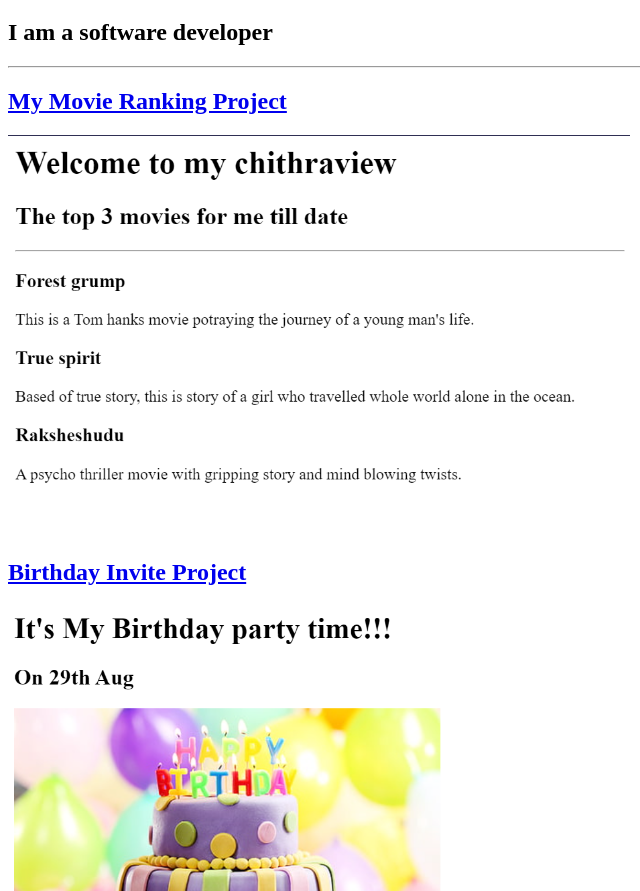
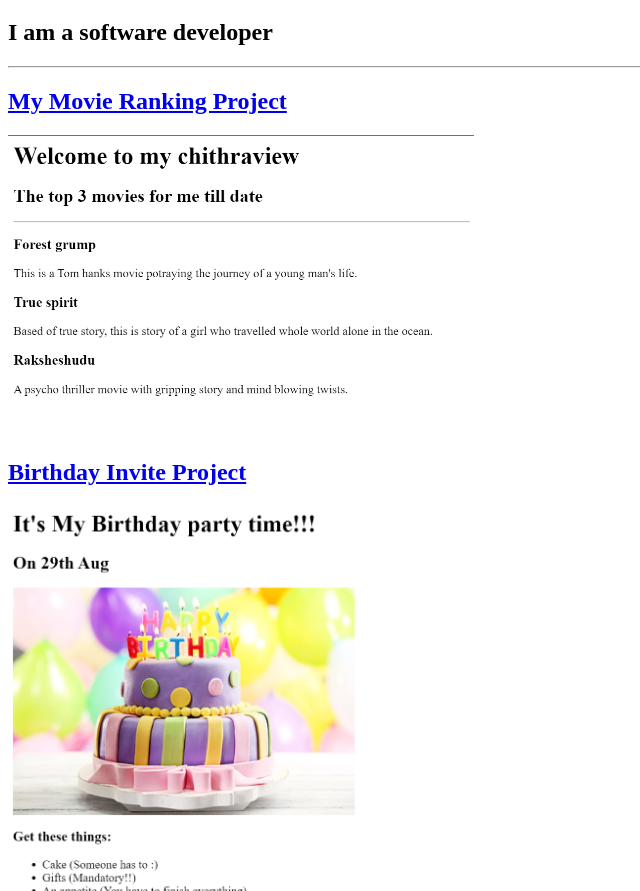
Before and after one commit to DharmaSwaroop/html-portfolio, a plain HTML site: page index.html in a window 1280 px wide. Shown: the part 61-952 px from the top of the page, without its empty margins (0-640 px from the left). Drawn offline with Linux system fonts and the light colour scheme.

Commit message:
Update index.html

```diff
--- a/index.html
+++ b/index.html
@@ -26,9 +26,9 @@ https://developer.mozilla.org/en-US/docs/Web/HTML/Element/img#attr-height -->
     <h2>I am a software developer</h2>
     <hr/>
     <h2><a href="./public/movie-ranking.html">My Movie Ranking Project</a></h2>
-    <img src="./assets/images/movie-ranking.png" height="400" alt="Preview image of my movie ranking project">
+    <img src="./assets/images/movie-ranking.png" height="300" alt="Preview image of my movie ranking project">
     <h2><a href="./public/birthday-invite.html">Birthday Invite Project</a></h2>
-    <img src="./assets/images/Birthday-invite.png" height="500" alt="Preview of my birthday invite project">
+    <img src="./assets/images/Birthday-invite.png" height="400" alt="Preview of my birthday invite project">
     <hr>
 
     <a href="./public/about.html">About Me</a>
```
